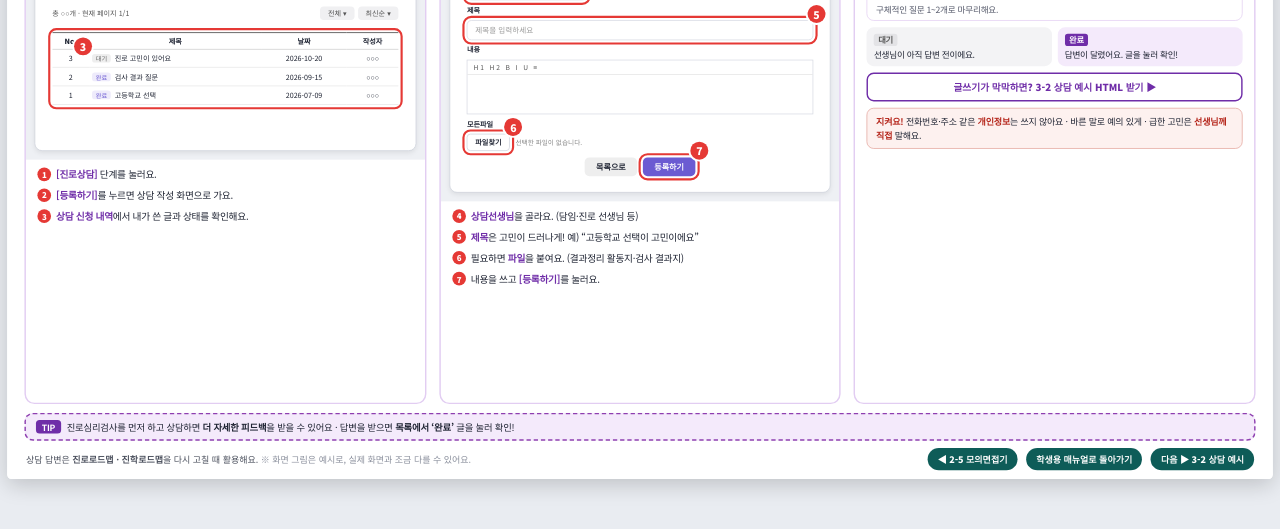
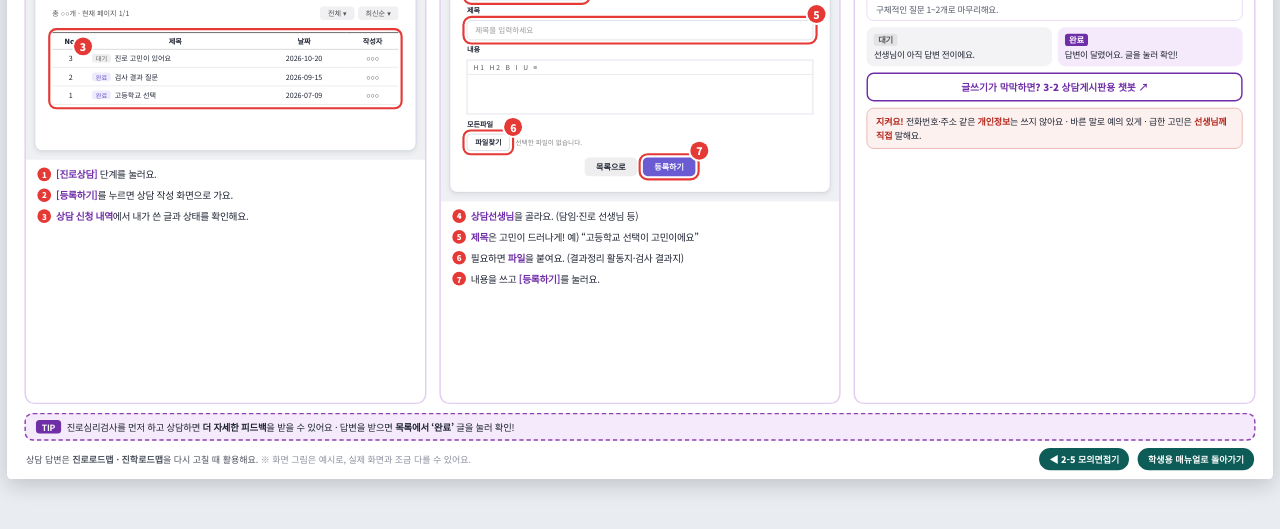
Before and after one commit to limhyunjung07-beep/02-it-manual, a plain HTML site: page counsel.html in a window 1280 px wide. Shown: the part 243-772 px from the top of the page. Drawn offline with Linux system fonts and the light colour scheme.

Commit message:
Add files via upload

```diff
--- a/counsel.html
+++ b/counsel.html
@@ -233,7 +233,7 @@ html,body{margin:0;background:#e9ecf1}
           <div style="background: #f3f3f5"><b style="background: #e3e3e6; color: #555">대기</b><br>선생님이 아직 답변 전이에요.</div>
           <div style="background: var(--l)"><b style="background: var(--d); color: #fff">완료</b><br>답변이 달렸어요. 글을 눌러 확인!</div>
         </div>
-        <a class="bot" href="chatbot.html">글쓰기가 막막하면? 3-2 상담 예시 HTML 받기 ▶</a>
+        <a class="bot" href="https://chatgpt.com/share/6ad887b5-bd8c-83e8-8fce-8d2912ac4d05" target="_blank" rel="noopener">글쓰기가 막막하면? 3-2 상담게시판용 챗봇 ↗</a>
         <div class="warn2"><b>지켜요!</b> 전화번호·주소 같은 <b>개인정보</b>는 쓰지 않아요 · 바른 말로 예의 있게 · 급한 고민은 <b>선생님께 직접</b> 말해요.</div>
       </div>
     </section>
@@ -243,7 +243,7 @@ html,body{margin:0;background:#e9ecf1}
 
   <footer class="ft">
     <div>상담 답변은 <b>진로로드맵 · 진학로드맵</b>을 다시 고칠 때 활용해요. <span style="color: #8a8f9c">※ 화면 그림은 예시로, 실제 화면과 조금 다를 수 있어요.</span></div>
-    <div style="display: flex; gap: 12px; align-items: center"><a class="back" href="interview.html">◀ 2-5 모의면접기</a><a class="back" href="index.html">학생용 매뉴얼로 돌아가기</a><a class="back" href="chatbot.html">다음 ▶ 3-2 상담 예시</a></div>
+    <div style="display: flex; gap: 12px; align-items: center"><a class="back" href="interview.html">◀ 2-5 모의면접기</a><a class="back" href="index.html">학생용 매뉴얼로 돌아가기</a></div>
   </footer>
 </div>
 </div></div>
```
Also changed, not shown: index.html (+2 -2 lines).
